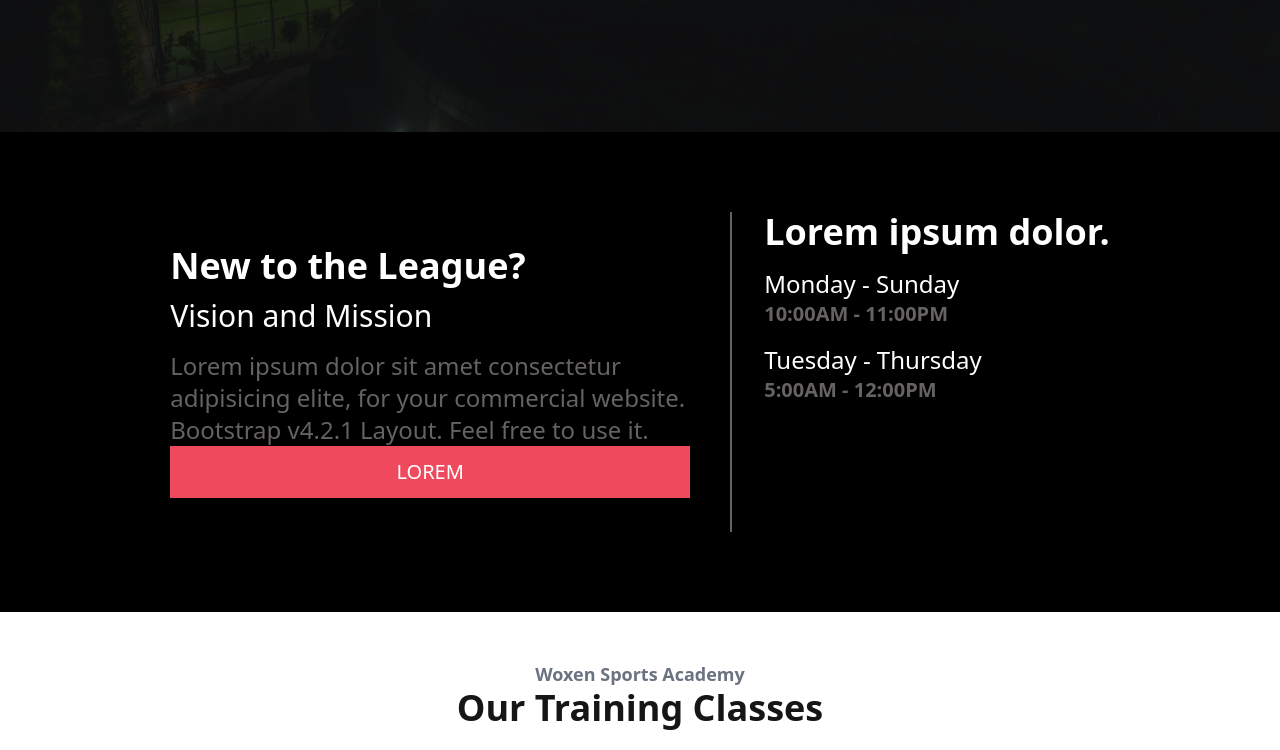
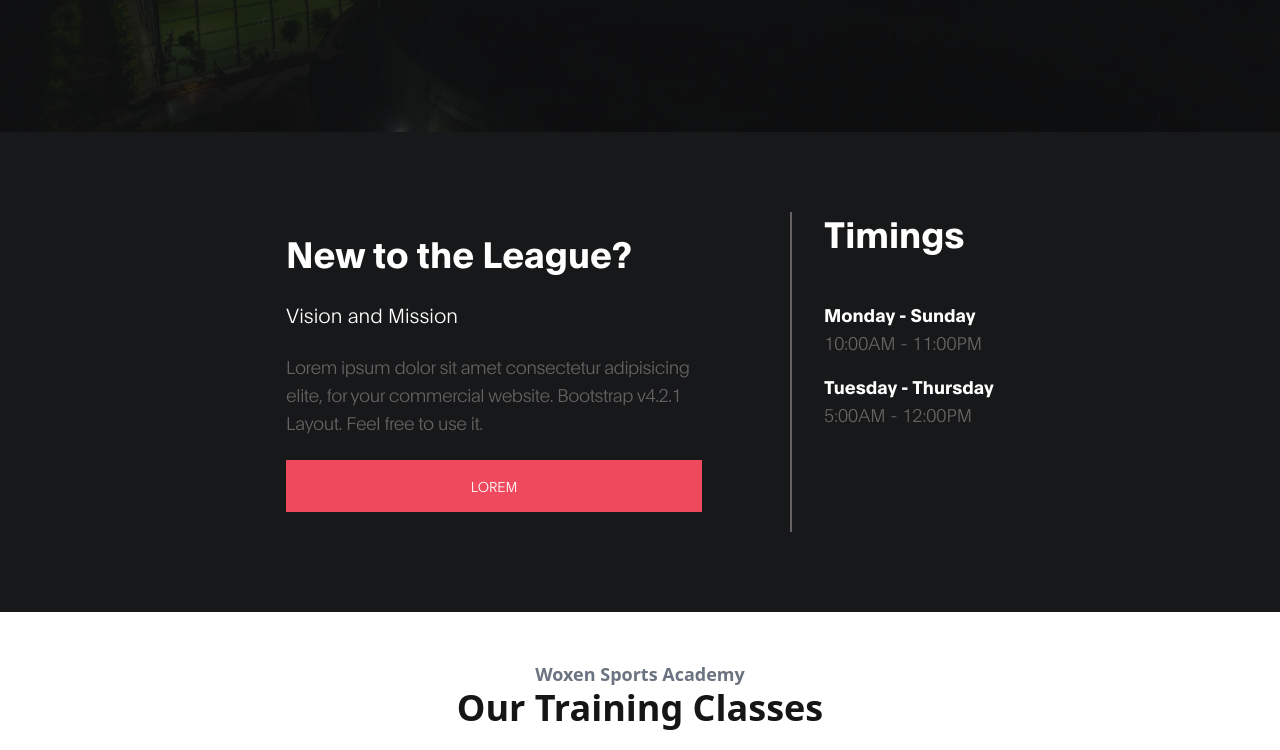
Before and after one commit to CODEX-WoU/NewLeague, a React (Vite) app in the folder client/: page / in a window 1280 px wide. Shown: the part 660-1410 px from the top of the page. Built offline with nearby package versions, Linux system fonts and the light colour scheme.

Commit message:
Fixed: About section layout

```diff
--- a/client/src/pages/homepage/About.tsx
+++ b/client/src/pages/homepage/About.tsx
@@ -47,7 +47,7 @@
 
 // export default About;
 
-import React from "react";
+import React, { Fragment } from "react";
 
 interface AboutProps {
   slot1?: string;
@@ -56,6 +56,17 @@ interface AboutProps {
   time2?: string;
 }
 
+const AboutTimingsElement = (props: { slot: string; time: string }) => {
+  const { slot, time } = props;
+
+  return (
+    <Fragment>
+      <h3 className="mt-3 mb-0 text-lg font-bold text-white">{slot}</h3>
+      <p className="mb-4 text-lg text-[#666262]">{time}</p>
+    </Fragment>
+  );
+};
+
 const About: React.FC<AboutProps> = ({
   slot1 = "Monday - Sunday",
   time1 = "10:00AM - 11:00PM",
@@ -63,34 +74,38 @@ const About: React.FC<AboutProps> = ({
   time2 = "5:00AM - 12:00PM",
 }) => {
   return (
-    <section className="flex items-center justify-center bg-black w-screen py-20">
+    <section className="flex items-center font-plain justify-center bg-[#171819] w-screen py-20">
       <div className="container mx-auto px-4">
-        <div className="flex flex-col lg:flex-row items-center justify-center">
+        <div className="flex gap-x-12 flex-col lg:flex-row items-center mx-auto w-4/5 justify-center">
           <div className="flex flex-col justify-center lg:w-5/12 md:w-1/2 w-full lg:text-left mb-8 lg:mb-0">
             <h2 className="text-4xl font-extrabold text-white mb-3">
               New to the League?
             </h2>
-            <h6 className="text-3xl mb-4 text-white">Vision and Mission</h6>
-            <p className="text-2xl text-[#666262]">
+            <h6 className="text-xl mb-6 mt-4 text-white">Vision and Mission</h6>
+            <p className="text-lg mb-2 tracking-tight text-[#666262]">
               Lorem ipsum dolor sit amet consectetur adipisicing elite, for your
               commercial website. Bootstrap v4.2.1 Layout. Feel free to use it.
             </p>
             <a
               href="#"
-              className="bg-primary text-xl text-white no-underline text-center mt-4px-6 py-3"
+              className="bg-primary text-sm text-white no-underline text-center mt-4 px-6 py-4"
             >
               LOREM
             </a>
           </div>
           <div className="lg:ml-10">
             <div className="border-l-2 border-[#666262] h-80 pl-8">
-              <h2 className="text-4xl font-extrabold text-white mb-4">
-                Lorem ipsum dolor.
+              <h2 className="text-4xl font-plain font-bold text-white mb-4">
+                Timings
               </h2>
-              <h3 className="mt-3 mb-0 text-2xl text-white">{slot1}</h3>
-              <p className="mb-4 text-xl text-[#666262] font-bold">{time1}</p>
-              <h3 className="mt-3 mb-0 text-2xl text-white">{slot2}</h3>
-              <p className="mb-4 text-xl text-[#666262] font-bold">{time2}</p>
+              <div className="mt-12">
+                {slot1 && time1 && (
+                  <AboutTimingsElement time={time1} slot={slot1} />
+                )}
+                {slot2 && time2 && (
+                  <AboutTimingsElement time={time2} slot={slot2} />
+                )}
+              </div>
             </div>
           </div>
         </div>
```
